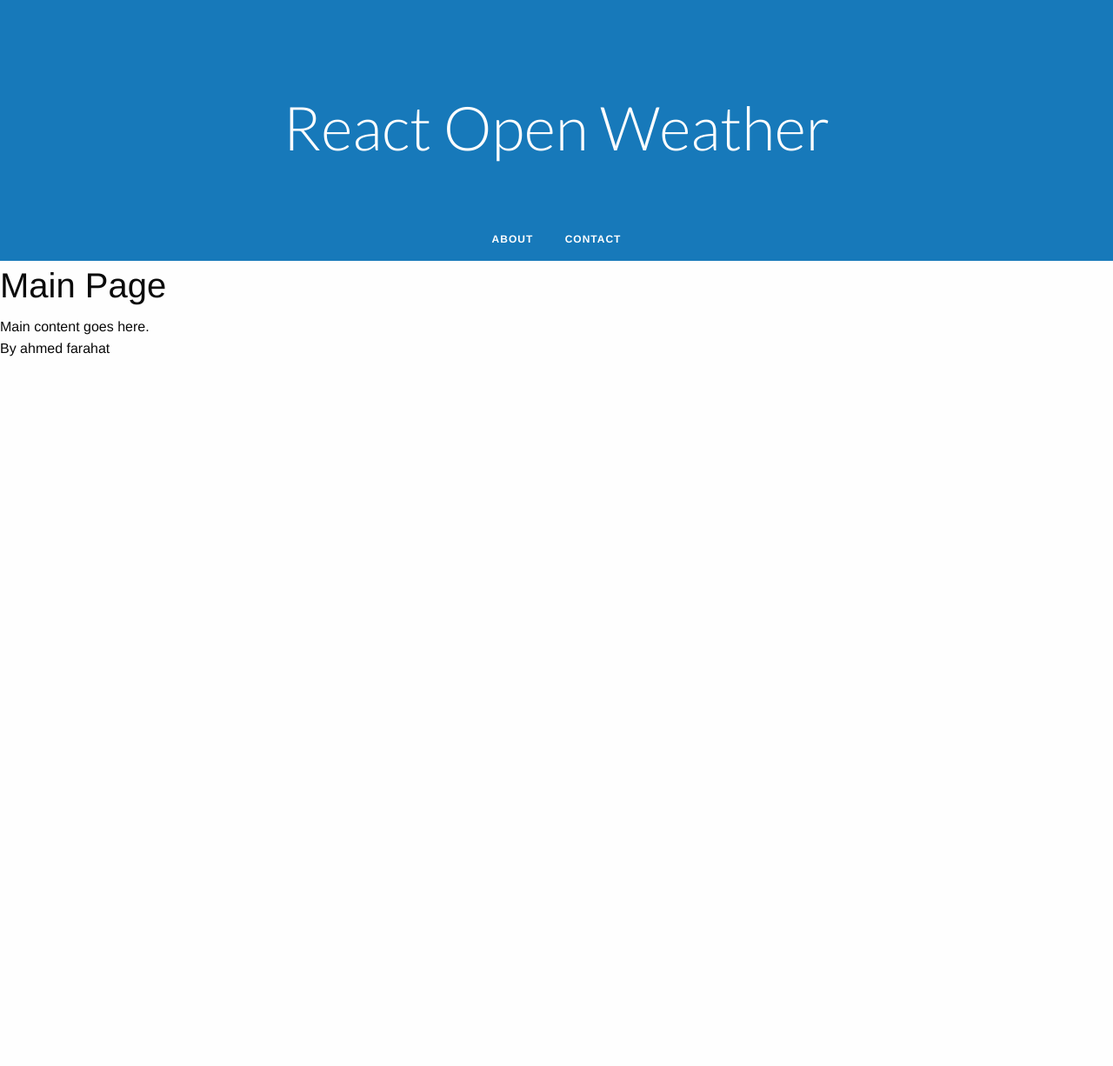
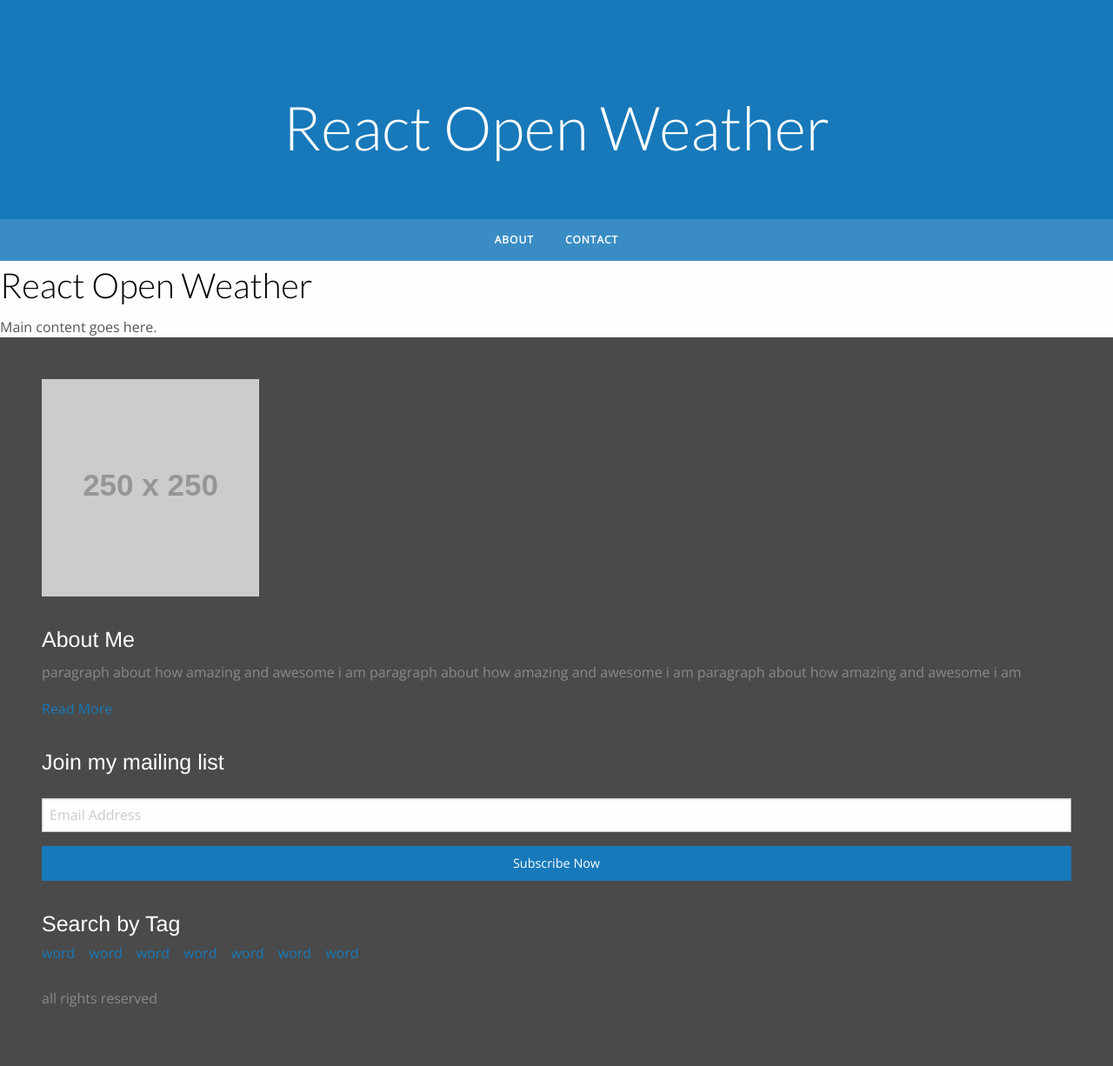
Before and after one commit to farahat80/react-open-weather, a Jekyll site: the page built from docs/index.html, in a window 1280 px wide. Shown: the whole page at 87% size. Built offline with Jekyll 4.4.1, drawn with Linux system fonts in a browser that asks for light colours; nearby versions of some CDN libraries; some web fonts are replaced; before the commit the page ends 900 px from its top, so only the background shows below that.

Commit message:
docs layout html/css

```diff
--- a/docs/_includes/footer.html
+++ b/docs/_includes/footer.html
@@ -1,3 +1,41 @@
-<footer>
-	<p>By ahmed farahat</p>
+<footer class="responsive-blog-footer">
+  <div class="row">
+    <div class="medium-8 columns small-order-2 medium-order-1 about-container">
+      <div class="row">
+        <div class="hide-for-small-only medium-4 columns about-section">
+          <img src="http://placehold.it/250x250">
+        </div>
+        <div class="medium-8 columns about-section">
+          <h4> About Me</h4>
+          <p>paragraph about how amazing and awesome i am paragraph about how amazing and awesome i am paragraph about how amazing and awesome i am</p>
+          <a href="">Read More</a>
+        </div>
+      </div>
+    </div>
+    <div class="small-12 medium-4 columns small-order-1 medium-order-2 mailing-container">
+      <h4 class="mailing-list">Join my mailing list</h4>
+      <input type="text" placeholder="Email Address">
+      <a class="button expanded subscribe-button" href="#">Subscribe Now</a>
+    </div>
+  </div>
+  <div class="row tag-search">
+    <div class="columns">
+      <h4>Search by Tag</h4>
+      <ul class="menu simple tag-section">
+        <li><a href="">word</a></li>
+        <li><a href="">word</a></li>
+        <li><a href="">word</a></li>
+        <li><a href="">word</a></li>
+        <li><a href="">word</a></li>
+        <li><a href="">word</a></li>
+        <li><a href="">word</a></li>
+      </ul>
+    </div>
+  </div>
+  <div class="row columns flex-container align-justify">
+     <p> all rights reserved</p>
+    <div class="up-arrow">
+      <a href="#top"><i class="fa fa-chevron-circle-up" aria-hidden="true"></i></a>
+    </div>
+  </div>
 </footer>
--- a/docs/_includes/head.html
+++ b/docs/_includes/head.html
@@ -6,6 +6,6 @@
 	<link rel="canonical" href="{{ page.url | replace:'index.html','' | prepend: site.baseurl | prepend: site.url }}">
   <link rel="stylesheet" href="https://cdnjs.cloudflare.com/ajax/libs/foundation/6.3.1/css/foundation.min.css">
 	<link href="https://fonts.googleapis.com/css?family=Lato:100,300" rel="stylesheet">
-	<link href='https://fonts.googleapis.com/css?family=Muli:400,300' rel='stylesheet' type='text/css'>
+  <link href="https://fonts.googleapis.com/css?family=Open+Sans" rel="stylesheet">
   <link rel="stylesheet" href="{{ "/css/main.css" | prepend: site.baseurl }}">
 </head>
--- a/docs/_layouts/default.html
+++ b/docs/_layouts/default.html
@@ -4,12 +4,15 @@
 
 <body>
 	{% include header.html %}
-	<main>
-		<article>
-			{{ content }}
-		</article>
-		{% include footer.html %}
-	</main>
+  <div class="row medium-8 large-7 columns">
+    <main>
+      <article>
+        {{ content }}
+      </article>
+
+    </main>
+  </div>
+  {% include footer.html %}
   {% include scripts.html %}
 </body>
 </html>
--- a/docs/_sass/_base.scss
+++ b/docs/_sass/_base.scss
@@ -0,0 +1,13 @@
+body, html{
+  font-family: 'Open Sans', sans-serif;
+  font-size: 16px;
+  color:#555;
+}
+h1,h2,h3{
+  color:#000;
+  font-family: 'Lato', sans-serif;
+}
+h1{
+  font-weight: 300;
+  font-size: 70px;
+}
--- a/docs/_sass/_layout.scss
+++ b/docs/_sass/_layout.scss
@@ -1,8 +1,3 @@
-h1{
-  font-family: 'Lato', sans-serif;
-  font-weight: 300;
-  font-size: 70px;
-}
 .subnav-hero-section {
   text-align: center;
   background: #1779ba;
@@ -32,6 +27,7 @@ h1{
   margin: 0 auto;
   bottom: 0;
   width: 100%;
+  background: rgba(254, 254, 254, 0.15)
 }
 
 .subnav-hero-subnav li {
@@ -57,3 +53,54 @@ h1{
 .subnav-hero-subnav li a:hover {
   background: rgba(254, 254, 254, 0.15);
 }
+
+.responsive-blog-footer {
+  background: #4a4a4a;
+  padding: 3rem 3rem;
+  color: white;
+}
+
+@media screen and (max-width: 39.9375em) {
+  .responsive-blog-footer h4 {
+    font-size: 1.5rem;
+  }
+}
+
+.responsive-blog-footer p {
+  color: #8a8a8a;
+}
+
+.responsive-blog-footer .mailing-list {
+  margin-bottom: 1.5rem;
+}
+
+.responsive-blog-footer .mailing-container {
+  margin-bottom: 2rem;
+}
+
+.responsive-blog-footer .about-section, .responsive-blog-footer .tag-section {
+  margin-bottom: 2rem;
+}
+
+.responsive-blog-footer .about-section a, .responsive-blog-footer .tag-section a {
+  color: #1779ba;
+}
+
+.responsive-blog-footer .subscribe-button {
+  background-color: #1779ba;
+}
+
+.responsive-blog-footer .subscribe-button:hover {
+  background-color: #146aa3;
+  transition: color 0.3s ease-in;
+}
+
+.responsive-blog-footer .fa-chevron-circle-up {
+  font-size: 3rem;
+  color: #8a8a8a;
+}
+
+.responsive-blog-footer .fa-chevron-circle-up:hover {
+  color: #b0b0b0;
+  transition: color 0.3s ease-in;
+}
--- a/docs/index.html
+++ b/docs/index.html
@@ -2,6 +2,6 @@
 layout: default
 ---
 
-  <h2>Main Page</h2>
+  <h2>React Open Weather</h2>
 
   Main content goes here.
```
